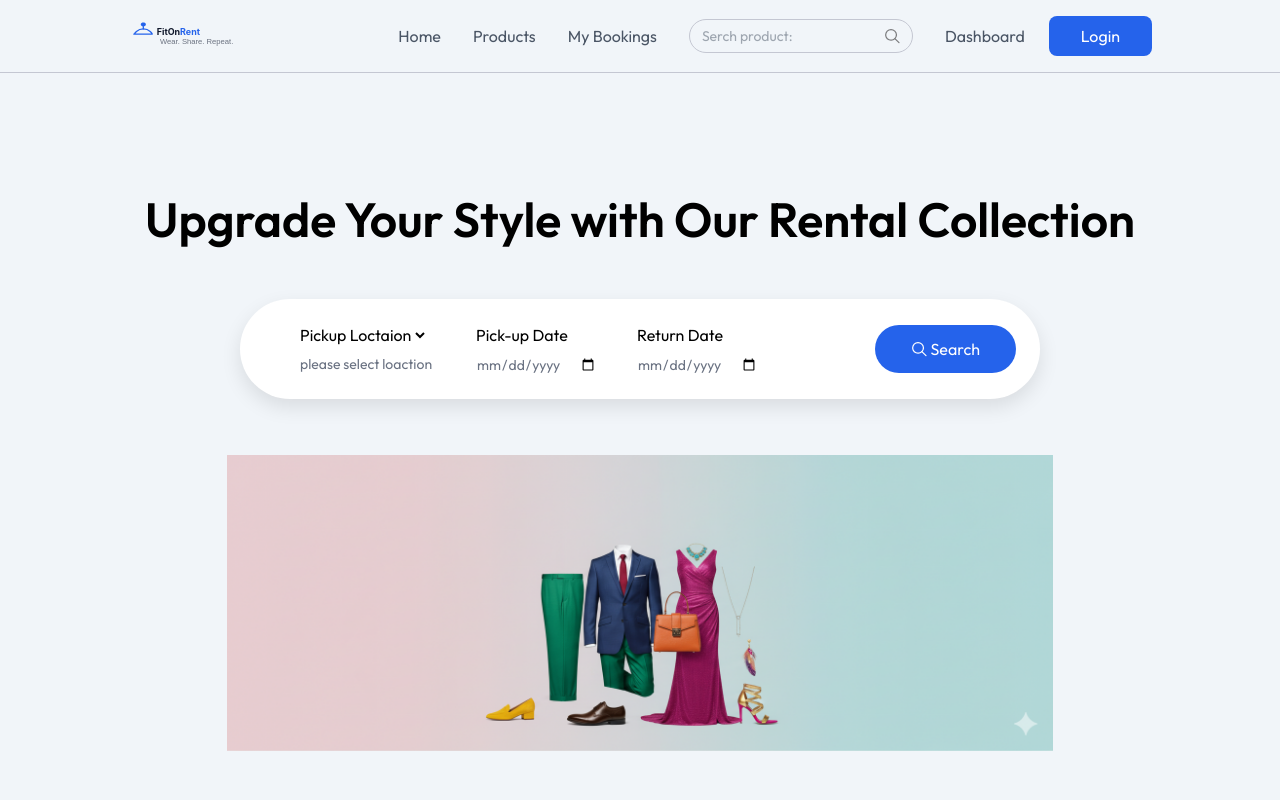
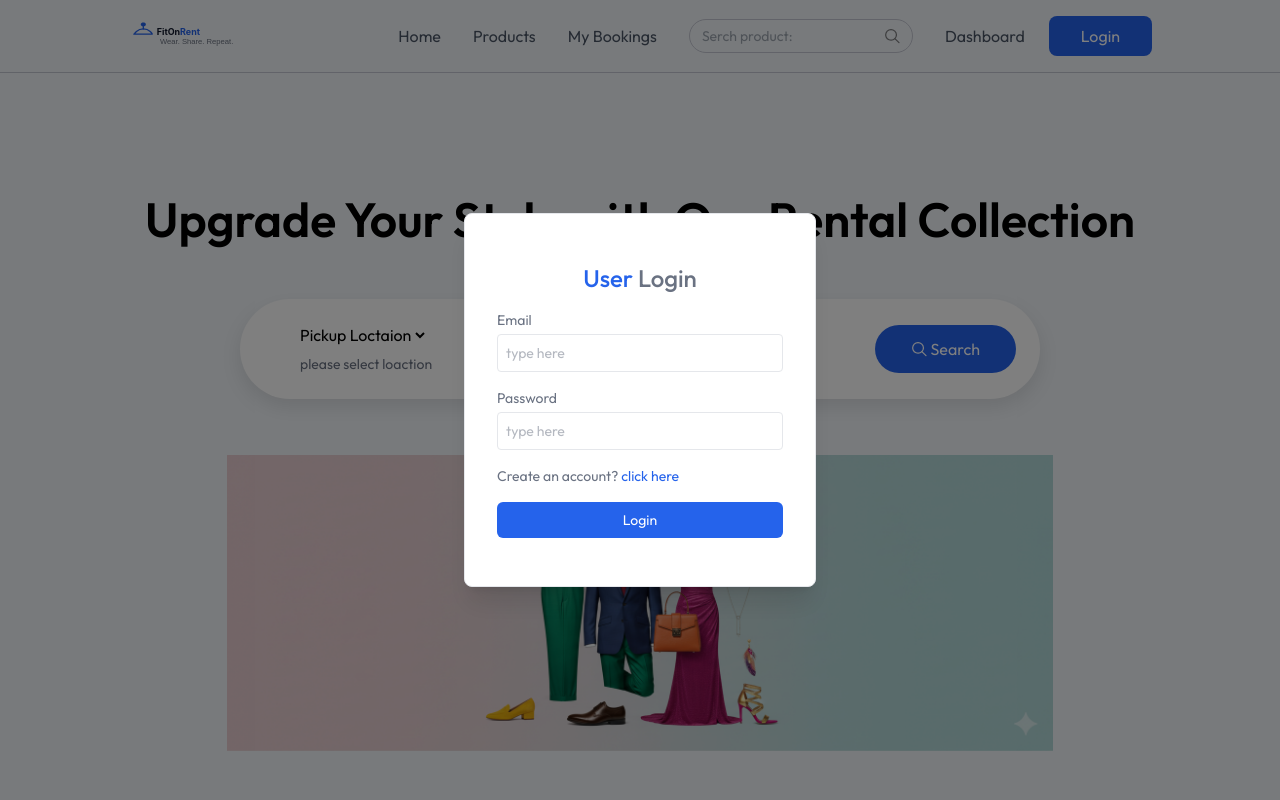
Before and after one commit to Ayanak368/Rental_System, a React (Vite) app: page / in a window 1280 px wide. Both pictures are taken after a click on the button "Login". Shown: the top 800 px of the page. Built offline with nearby package versions, Linux system fonts and the light colour scheme.

Commit message:
frontend complt

```diff
--- a/src/App.jsx
+++ b/src/App.jsx
@@ -11,6 +11,7 @@
 import AddProduct from './pages/owner/AddProduct'
 import ManageProduct from './pages/owner/ManageProduct'
 import ManageBooking from './pages/owner/ManageBooking'
+import Login from './components/Login'
 
 const App = () => {
 
@@ -18,6 +19,9 @@
 const isOwnerPath = useLocation().pathname.startsWith('/owner')
   return (
     <>
+      {ShowLogin && <Login setShowLogin={setShowLogin} />}
+
+
       {!isOwnerPath && <Navbar setShowLogin={setShowLogin} />}
 
     <Routes>
--- /dev/null
+++ b/src/components/Login.jsx
@@ -0,0 +1,58 @@
+import React from 'react'
+
+const Login = ({ setShowLogin }) => {
+
+    const [state, setState] = React.useState("login");
+    const [name, setName] = React.useState("");
+    const [email, setEmail] = React.useState("");
+    const [password, setPassword] = React.useState("");
+
+    const onSubmitHandler = async (event) => {
+        event.preventDefault();
+    }
+
+  return (
+      <div onClick={()=>setShowLogin(false)} className='fixed top-0 bottom-0 left-0 right-0 z-100 flex items-center
+    text-sm text-gray-600 bg-black/50'>
+       <form onSubmit={onSubmitHandler} onClick={(e)=>e.stopPropagation()} className="flex flex-col gap-4 m-auto items-start p-8 py-12 w-80 sm:w-[352px] text-gray-500 rounded-lg shadow-xl border border-gray-200 bg-white">
+            <p className="text-2xl font-medium m-auto">
+                <span className="text-primary">User</span> {state === "login" ? "Login" : "Sign Up"}
+            </p>
+            {state === "register" && (
+                <div className="w-full">
+                    <p>Name</p>
+                      <input onChange={(e) => setName(e.target.value)} value={name}
+                          placeholder="type here" className="border border-gray-200
+                          rounded w-full p-2 mt-1 outline-primary" type="text" required />
+                </div>
+            )}
+            <div className="w-full ">
+                <p>Email</p>
+                  <input onChange={(e) => setEmail(e.target.value)} value={email}
+                     placeholder="type here" className="border border-gray-200
+                    rounded w-full p-2 mt-1 outline-primary" type="email" required />
+            </div>
+            <div className="w-full ">
+                <p>Password</p>
+                  <input onChange={(e) => setPassword(e.target.value)} value={password}
+                      placeholder="type here" className="border border-gray-200
+                       rounded w-full p-2 mt-1 outline-primary" type="password" required />
+            </div>
+            {state === "register" ? (
+                <p>
+                    Already have account? <span onClick={() => setState("login")} className="text-primary cursor-pointer">click here</span>
+                </p>
+            ) : (
+                <p>
+                    Create an account? <span onClick={() => setState("register")} className="text-primary cursor-pointer">click here</span>
+                </p>
+            )}
+            <button className="bg-primary hover:bg-blue-800 transition-all text-white w-full py-2 rounded-md cursor-pointer">
+                {state === "register" ? "Create Account" : "Login"}
+            </button>
+        </form>
+    </div>
+  )
+}
+
+export default Login
```
